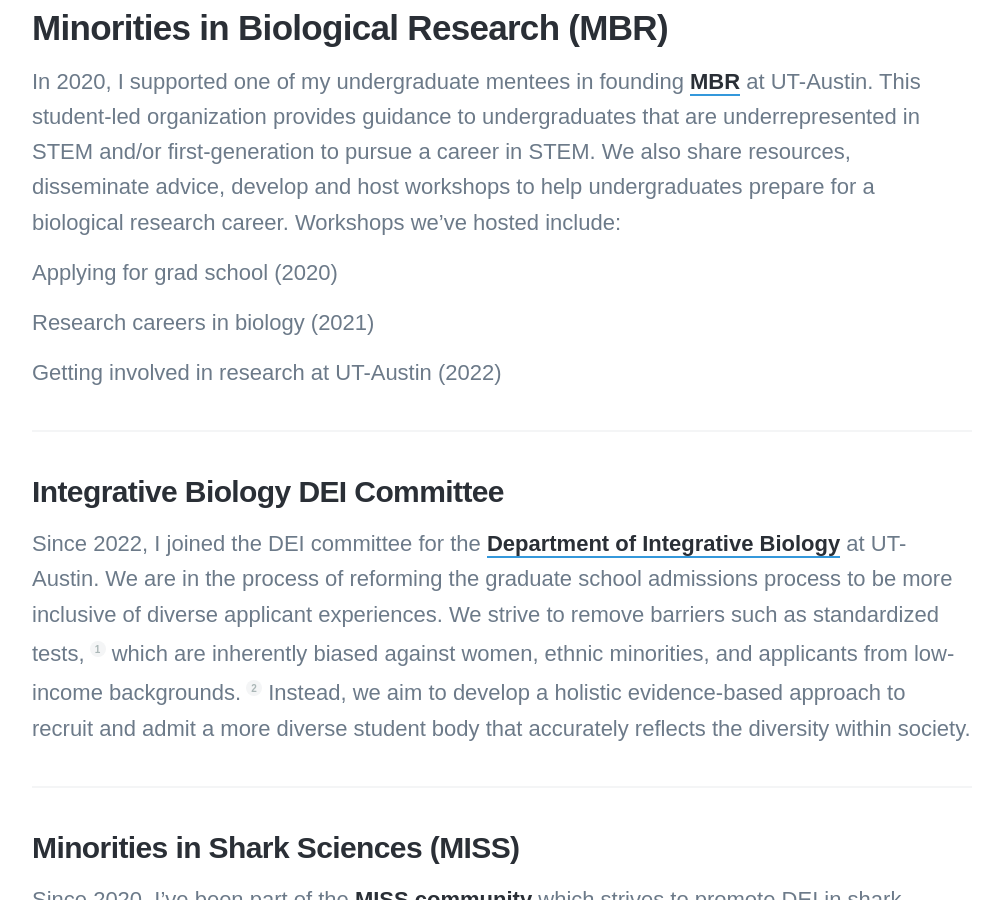
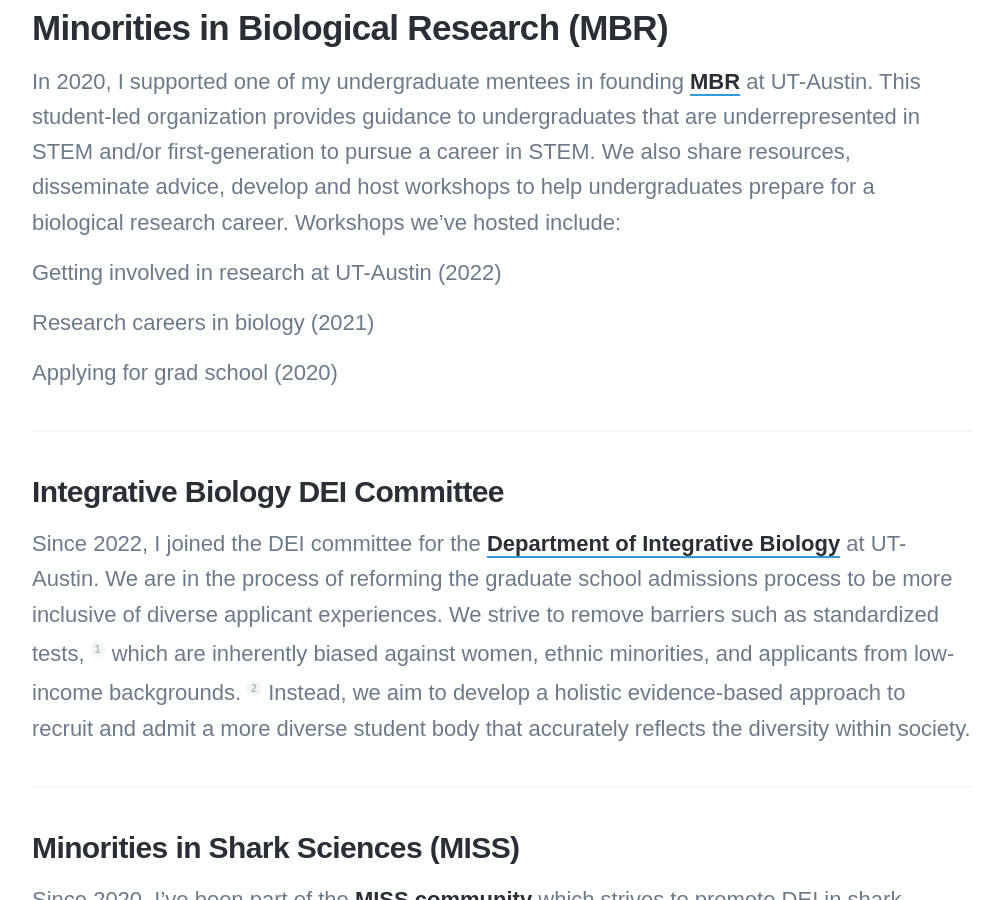
Before and after one commit to kristinaleilani/kristinaleilani.github.io, a Jekyll site: the page built from _pages/dei.md, in a window 1280 px wide and 900 px high, scrolled down 2420 px. Shown: the whole window, without its empty margins (138-1138 px from the left). Built offline with Jekyll 4.4.1, drawn with Linux system fonts in a browser that asks for light colours; nearby versions of some CDN libraries; some web fonts are replaced.

Commit message:
Update dei.md

```diff
--- a/_pages/dei.md
+++ b/_pages/dei.md
@@ -37,11 +37,11 @@
 
 In 2020, I supported one of my undergraduate mentees in founding [MBR](https://minoritiesinbiologicalresearch.weebly.com/) at UT-Austin. This student-led organization provides guidance to undergraduates that are underrepresented in STEM  and/or first-generation to pursue a career in STEM. We also share resources, disseminate advice, develop and host workshops to help undergraduates prepare for a biological research career. Workshops we've hosted include:
 
-Applying for grad school (2020)
+Getting involved in research at UT-Austin (2022)
 
 Research careers in biology (2021)
 
-Getting involved in research at UT-Austin (2022)
+Applying for grad school (2020)
 
 
 ---
```
